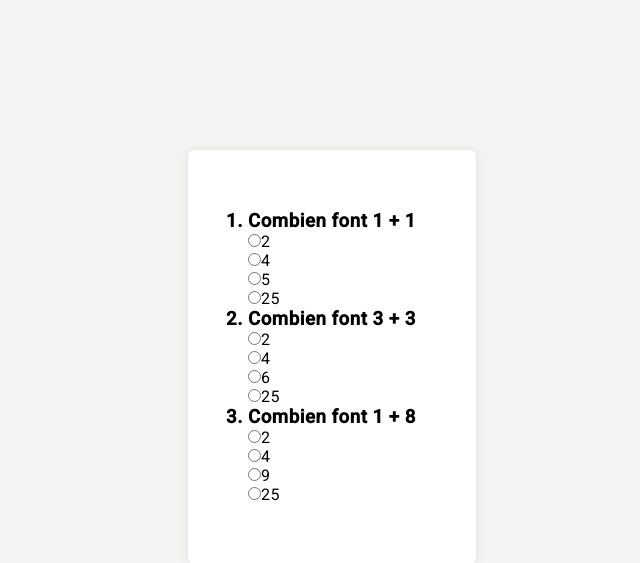
After one commit to ThibautMilville/Quizz, a PHP site: page /qcm.html in a window 1280 px wide. The commit adds this page. Shown: the top 563 px of the page, without its empty margins (308-948 px from the left). Run offline with PHP 8.4, Linux system fonts and the light colour scheme.

Commit message:
ajout de pages

```diff
--- a/index.html
+++ b/index.html
@@ -10,9 +10,9 @@
 <body>
     <!-- Menu -->
     <ul class="menu">
-        <a href="#">Refaire le QCM</a>
-        <a href="#">Changer de pseudo</a>
-        <a href="#">Changer de niveau</a>
+        <a href="qcm.html">Refaire le QCM</a>
+        <a href="index.html">Changer de pseudo</a>
+        <a href="niveau.html">Changer de niveau</a>
     </ul>
     <!-- Corps de la page -->
     <section class="pseudo">
--- /dev/null
+++ b/qcm.html
@@ -0,0 +1,35 @@
+<!DOCTYPE html>
+<html lang="en">
+<head>
+    <meta charset="UTF-8">
+    <meta http-equiv="X-UA-Compatible" content="IE=edge">
+    <meta name="viewport" content="width=device-width, initial-scale=1.0">
+    <title>QCM page</title>
+    <link rel="stylesheet" href="style.css">
+</head>
+<body>
+    <section class="qcm">
+        <form action="" method="POST">
+            <ol>
+                <h3 class="question"><li>Combien font 1 + 1</li></h3>
+                <input type="radio" name="" value="2" required>2 <br>
+                <input type="radio" name="" value="2" required>4 <br>
+                <input type="radio" name="" value="2" required>5 <br>
+                <input type="radio" name="" value="2" required>25 <br>
+
+                <h3 class="question"><li>Combien font 3 + 3</li></h3>
+                <input type="radio" name="" value="2" required>2 <br>
+                <input type="radio" name="" value="2" required>4 <br>
+                <input type="radio" name="" value="2" required>6 <br>
+                <input type="radio" name="" value="2" required>25 <br>
+
+                <h3 class="question"><li>Combien font 1 + 8</li></h3>
+                <input type="radio" name="" value="2" required>2 <br>
+                <input type="radio" name="" value="2" required>4 <br>
+                <input type="radio" name="" value="2" required>9 <br>
+                <input type="radio" name="" value="2" required>25 <br>
+            </ol>
+        </form>
+    </section>
+</body>
+</html>
--- a/style.css
+++ b/style.css
@@ -34,21 +34,21 @@ body {
     color: #F45838;
 }
 section {
-    margin-top: 150px;
     background-color: white;
+    border-radius: 6px;
+    box-shadow: 0 0 10px rgba(0, 0, 0, 0.1);
     display: flex;
     flex-direction: column;
+    margin-top: 150px;
     padding: 60px;
-    border-radius: 6px;
-    box-shadow: 0 0 10px rgba(0, 0, 0, 0.1);
 }
 .style_btn {
+    background-color: #F45838;
+    border: 0;
+    color: white;
+    cursor: pointer;
+    letter-spacing: 1px;
     padding: 10px 20px;
-    color: white;
-    background-color: #F45838;
-    letter-spacing: 1px;
-    border: 0;
-    cursor: pointer;
     text-transform: uppercase;
 }
 .error {
@@ -62,10 +62,21 @@ section {
     margin-top: 10px;
 }
 .pseudo form input {
+    border-bottom: 1px solid #999;
+    border: 0;
+    margin: 20px 0;
     outline: 0;
-    border: 0;
-    border-bottom: 1px solid #999;
-    margin: 20px 0;
+    padding: 10px 0;
     width: 350px;
-    padding: 10px 0;
 }
+/* Page niveau */
+.choice {
+    margin: 10px 0;
+}
+.choice input[type="radio"] {
+    margin-right: 8px;
+}
+.change_color {
+    color: #F45838;
+    text-transform: uppercase;
+}
```
Also changed, not shown: niveau.html (+24 -2 lines).
